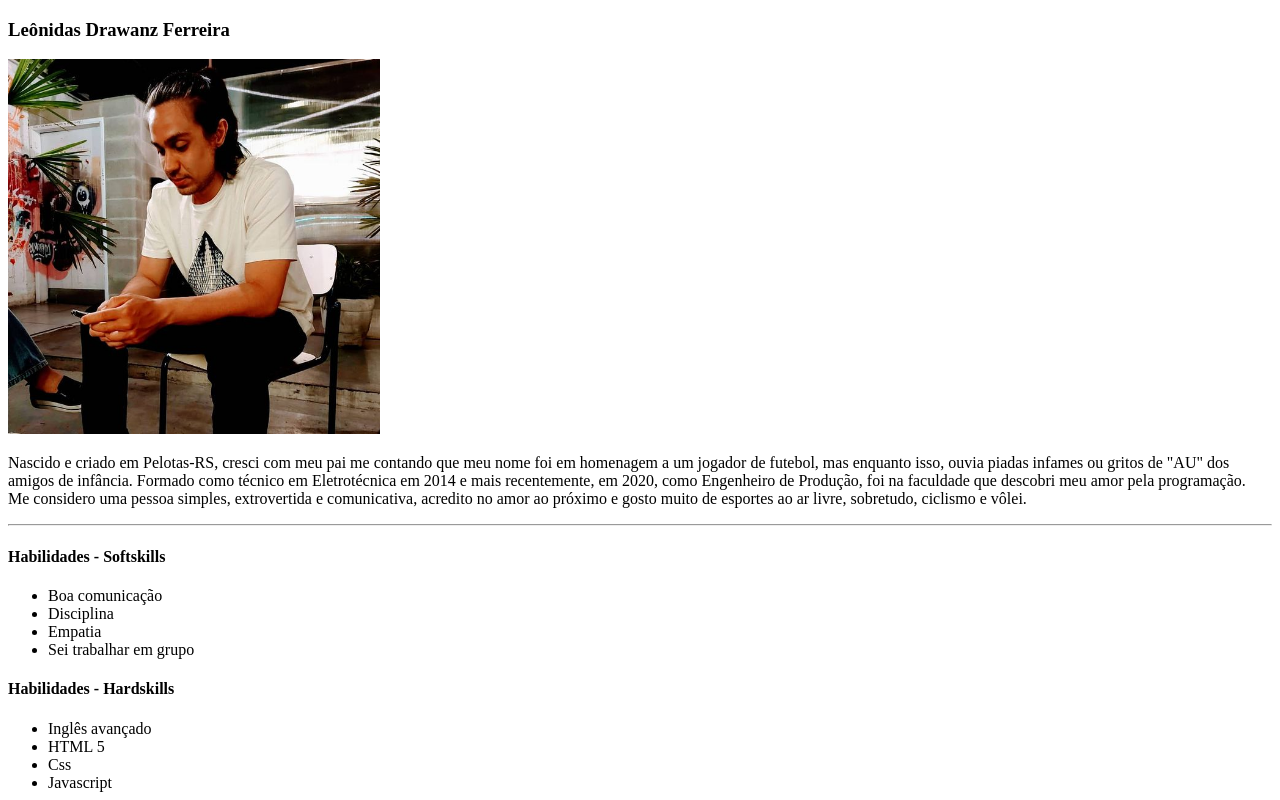
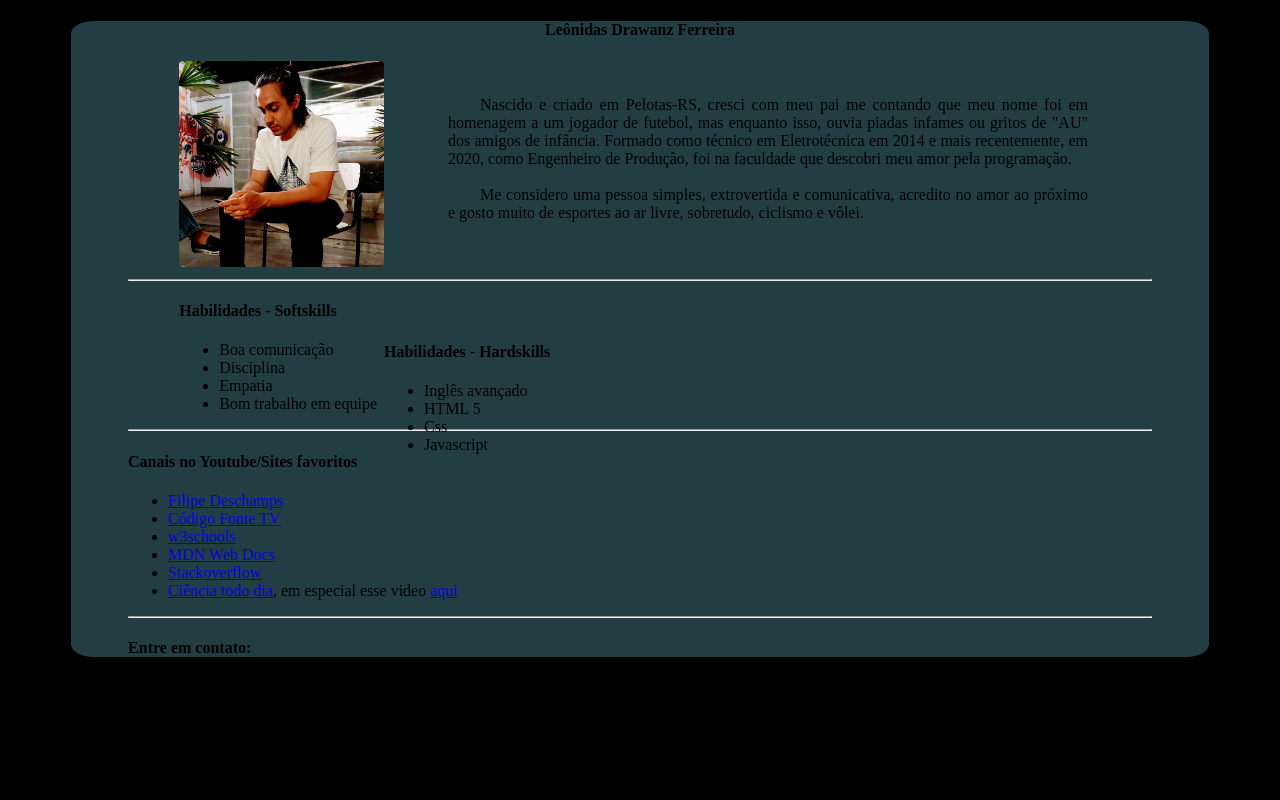
Before and after one commit to drawanz/portfolio, a plain HTML site: page index.html in a window 1280 px wide. Shown: the top 800 px of the page. Drawn offline with Linux system fonts and the light colour scheme.

Commit message:
começando as estilizações

```diff
--- a/index.html
+++ b/index.html
@@ -6,30 +6,32 @@
     <title>Leônidas Portfólio</title>
 </head>
 <body>
-    <section>
+    <section id="section-de-fora">
+        <section id="section-dentro">
             <section>
                 <h1>Leônidas Drawanz Ferreira</h1>
-            <img src="fotoperfil.png" alt="Foto de perfil Leônidas">
-            <p>
-                Nascido e criado em Pelotas-RS, cresci com meu pai me contando que meu nome foi em homenagem a um jogador de futebol, mas enquanto isso, ouvia piadas infames ou gritos de "AU" dos amigos de infância. Formado como técnico em Eletrotécnica em 2014 e mais recentemente, em 2020, como Engenheiro de Produção, foi na faculdade que descobri meu amor pela programação.
+                <img id="imagem-perfil" src="fotoperfil.png" alt="Foto de perfil Leônidas">
+                <p id="texto-apresentacao" >
+                    &emsp;&emsp;Nascido e criado em Pelotas-RS, cresci com meu pai me contando que meu nome foi em homenagem a um jogador de futebol, mas enquanto isso, ouvia piadas infames ou gritos de "AU" dos amigos de infância. Formado como técnico em Eletrotécnica em 2014 e mais recentemente, em 2020, como Engenheiro de Produção, foi na faculdade que descobri meu amor pela programação.
                     <br>
-                Me considero uma pessoa simples, extrovertida e comunicativa, acredito no amor ao próximo e gosto muito de esportes ao ar livre, sobretudo, ciclismo e vôlei.
+                    <br>
+                    &emsp;&emsp;Me considero uma pessoa simples, extrovertida e comunicativa, acredito no amor ao próximo e gosto muito de esportes ao ar livre, sobretudo, ciclismo e vôlei.
                 </p>
             </section>
 
             <hr>
 
-        <article>
+            <article id="softskills" >
                 <h4>Habilidades - Softskills</h4>
                 <ul>
                     <li>Boa comunicação</li>
                     <li>Disciplina</li>
                     <li>Empatia</li>
-                <li>Sei trabalhar em grupo</li>
+                    <li>Bom trabalho em equipe</li>
                 </ul>
             </article>
 
-        <article>
+            <article id="hardskills" >
                 <h4>Habilidades - Hardskills</h4>
                 <ul>
                     <li>Inglês avançado</li>
@@ -59,6 +61,7 @@
                 <h4>Entre em contato:</h4>
             </section>
         </section>
+    </section>
 
 </body>
 </html>
--- a/style.css
+++ b/style.css
@@ -0,0 +1,45 @@
+body{
+    background-color: black
+}
+
+#section-de-fora{
+    width: 90%;
+    margin-left: 5%;
+    margin-right: 5%;
+    background-color: rgb(35, 62, 67);
+    border-radius: 2%;
+}
+
+#section-dentro{
+    width: 90%;
+    margin-left: 5%;
+    margin-right: 5%;
+}
+
+h1{
+    text-align: center;
+}
+
+#imagem-perfil {
+    border-radius: 2%;
+    width: 20%;
+    margin-left: 5%;
+}
+
+#texto-apresentacao{
+    width: 50%;
+    text-align: justify;
+    position: absolute;
+    top: 10%;
+    left: 35%;
+}
+
+#hardskills{
+    position: absolute;
+    top: 40.2%;
+    left: 30%;
+}
+
+#softskills{
+    margin-left: 5%;
+}
```
Lines whose indentation alone changed are shown as unchanged.
